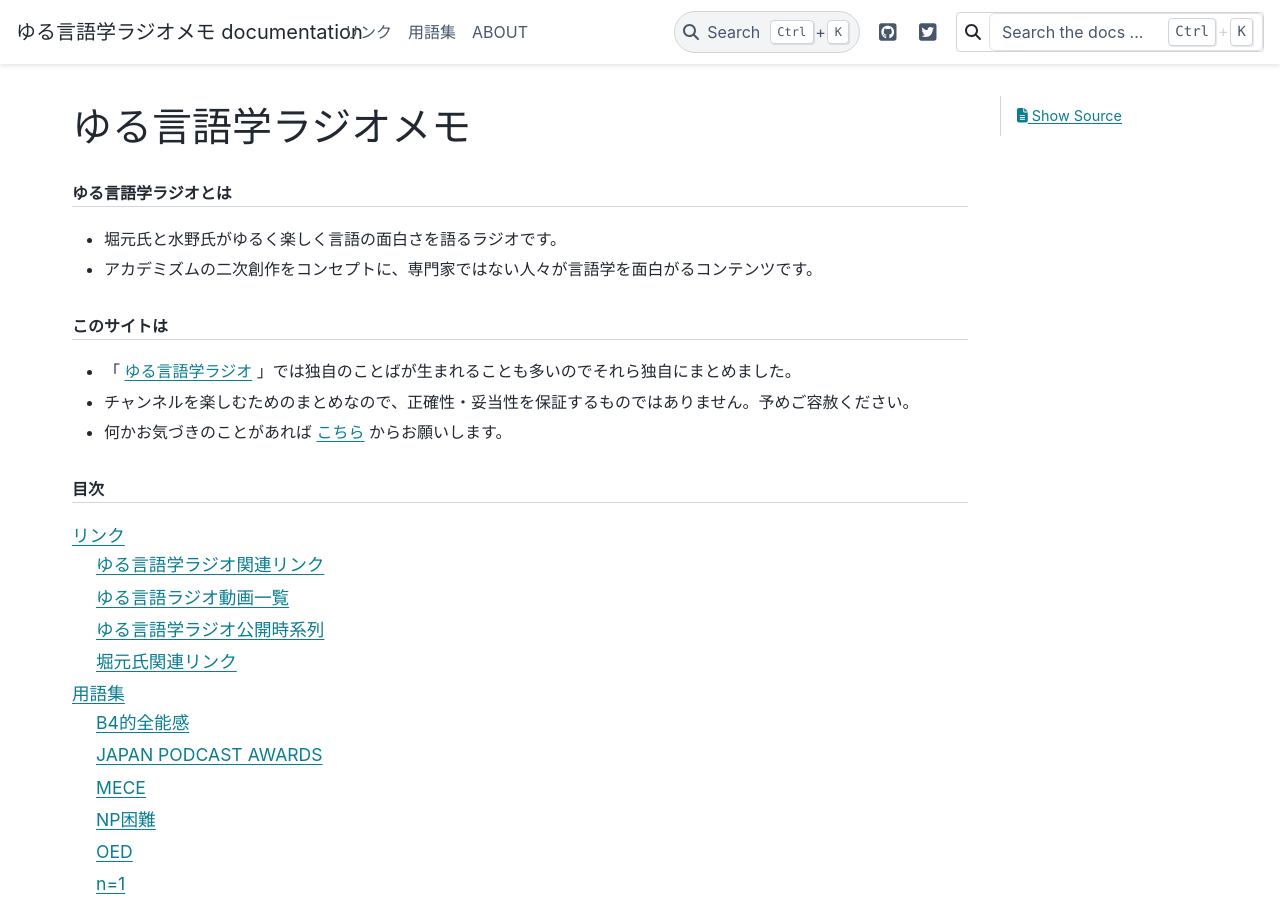
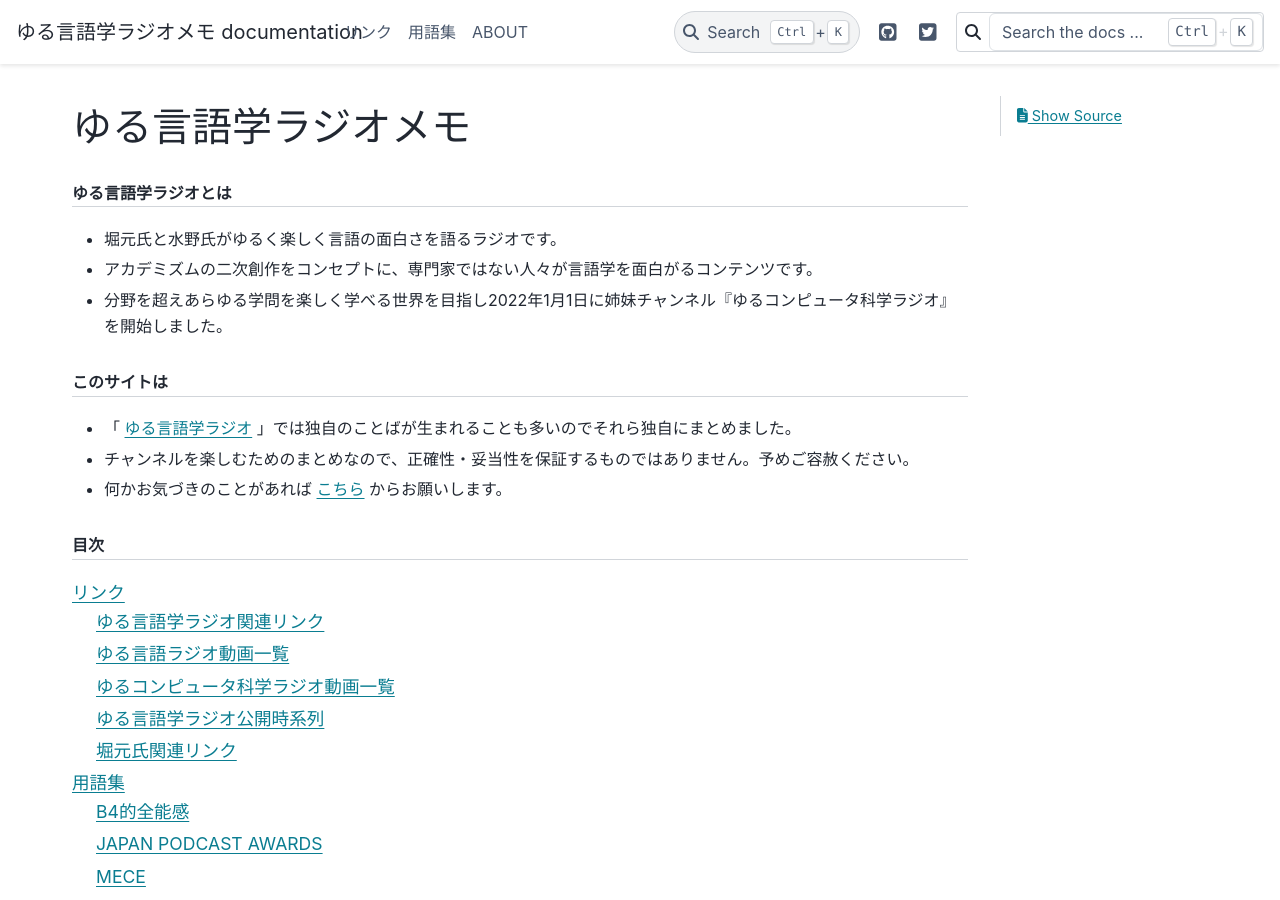
Before and after one commit to mtakagishi/yurugengo, a Sphinx documentation site: the page built from docs/index.rst, in a window 1280 px wide and 900 px high. Built offline with Sphinx 7.4.7 and the PyData theme 0.15.4, drawn with Linux system fonts in a browser that asks for light colours.

Commit message:
ゆるコンピュータ科学ラジオ#1を追加

```diff
--- a/docs/index.rst
+++ b/docs/index.rst
@@ -3,6 +3,7 @@
 .. rubric:: ゆる言語学ラジオとは
 * 堀元氏と水野氏がゆるく楽しく言語の面白さを語るラジオです。
 * アカデミズムの二次創作をコンセプトに、専門家ではない人々が言語学を面白がるコンテンツです。
+* 分野を超えあらゆる学問を楽しく学べる世界を目指し2022年1月1日に姉妹チャンネル『ゆるコンピュータ科学ラジオ』を開始しました。
 
 .. rubric:: このサイトは
 * 「 :doc:`words/ゆる言語学ラジオ` 」では独自のことばが生まれることも多いのでそれら独自にまとめました。
--- a/docs/videos/index.rst
+++ b/docs/videos/index.rst
@@ -7,5 +7,6 @@
 
   yurugengo
   yurugengo_radio_list
+  yurucomputer_radio_list
   timeline
   horimotoken
--- /dev/null
+++ b/docs/videos/yurucomputer_radio_list.rst
@@ -0,0 +1,10 @@
+ゆるコンピュータ科学ラジオ動画一覧
+==============================================
+
++-----+--------------------------------------------------------------------+----------+----------+
+| No  |                              タイトル                              |   月日   | 再生時間 |
++=====+====================================================================+==========+==========+
+| #1  | `コンピュータ科学をやるのに、コンピュータは不要【アルゴリズム1】`_ | 2022/1/1 | 00:23:14 |
++-----+--------------------------------------------------------------------+----------+----------+
+
+.. _コンピュータ科学をやるのに、コンピュータは不要【アルゴリズム1】: https://www.youtube.com/watch?v=UZ2P2dDqZmY
--- a/docs/videos/yurugengo.rst
+++ b/docs/videos/yurugengo.rst
@@ -6,7 +6,7 @@
 
 姉妹チャンネル
 ---------------------
-* ゆるコンピュータ科学ラジオ
+* `ゆるコンピュータ科学ラジオ <https://www.youtube.com/channel/UCpLu0KjNy616-E95gPx7LZg>`_
 
 共通リンク
 -----------------
--- a/docs/words/ゆる言語学ラジオ.rst
+++ b/docs/words/ゆる言語学ラジオ.rst
@@ -3,9 +3,12 @@
 .. note::
   * 堀元氏と水野氏がゆるく楽しく言語の面白さを語るラジオ
   * アカデミズムの二次創作をコンセプトに、専門家ではない人間が言語学を面白がるコンテンツ
+  * 分野を超えあらゆる学問を楽しく学べる世界を目指し2022年1月1日に姉妹チャンネル『ゆるコンピュータ科学ラジオ』を開始しました。
 
 .. rubric:: 公式
 * :doc:`/videos/index`
+* :doc:`/videos/yurugengo`
+* :doc:`/videos/yurugengo_radio_list`
 * `チャンネルホーム`_
 * `再生リスト`_
 * `サポーターコミュニティ`_
@@ -13,6 +16,8 @@
 * `ゆる言語学ラジオTwitter`_
 * `ゆる言語学ラジオPodcast`_
 
+.. rubric:: 姉妹チャンネル
+* :doc:`/videos/yurucomputer_radio_list`
 
 .. rubric:: 企画リンク
 * `選書リスト`_
```
Also changed, not shown: other parts of docs/videos/yurugengo.rst (+1 -0 lines).
